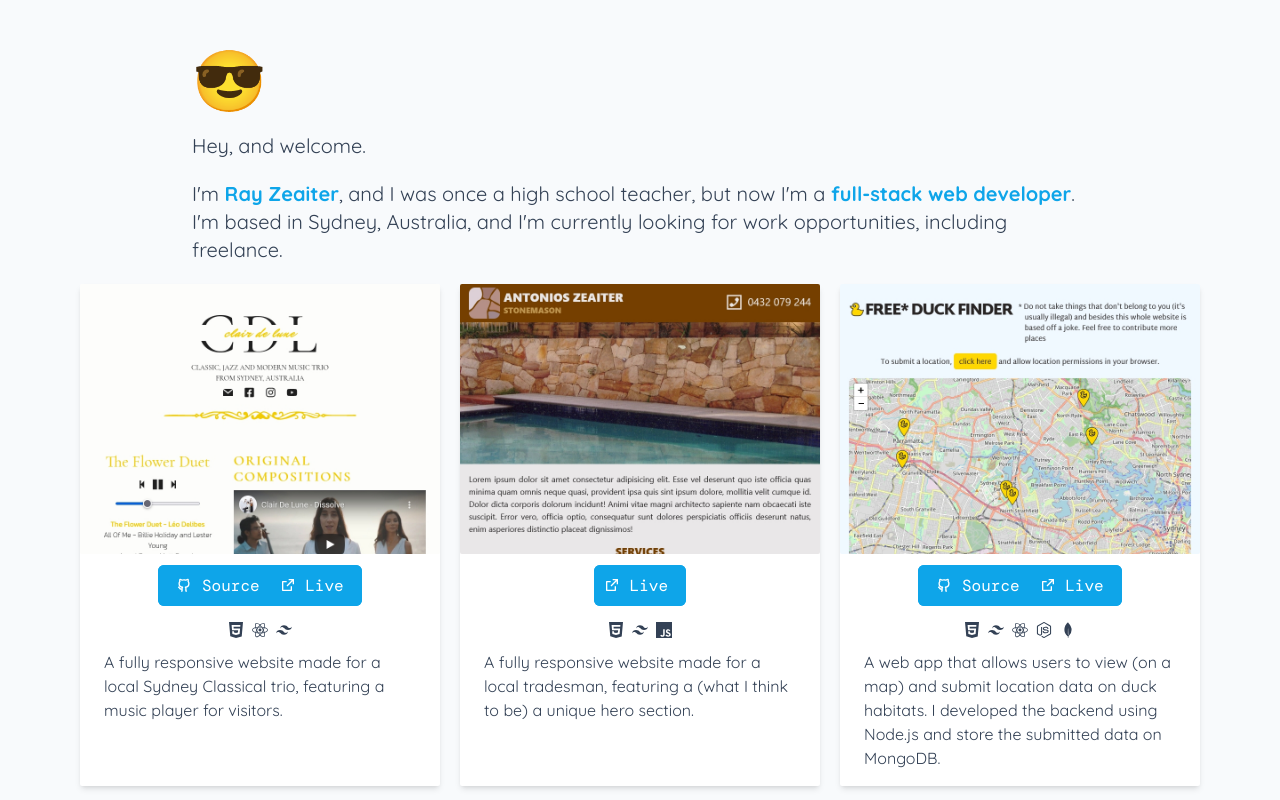
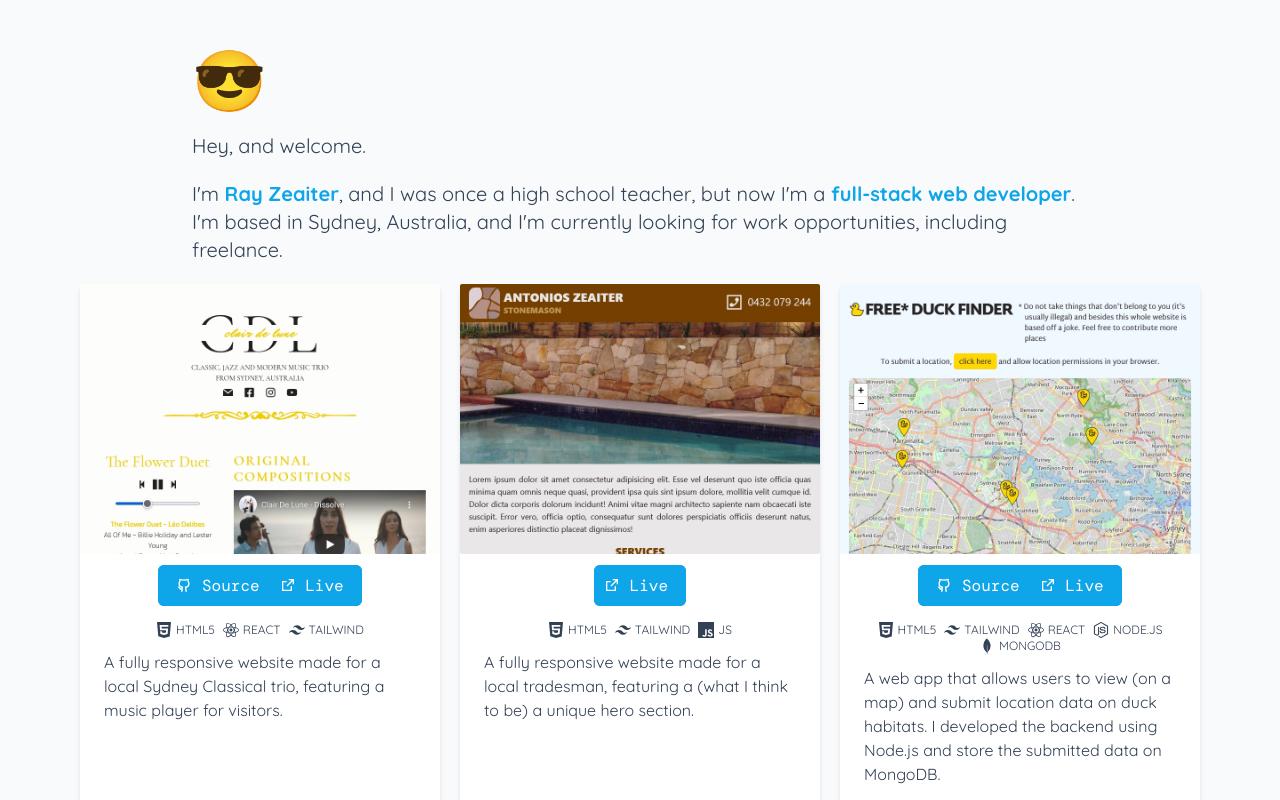
Before and after one commit to king-oldmate/portfolio-attempt-idk, a React (Create React App) app: page / in a window 1280 px wide. Shown: the top 800 px of the page. Built offline with nearby package versions, Linux system fonts and the light colour scheme; a web font is replaced by a local one.

Commit message:
experimenting with component

```diff
--- a/src/Technologies.jsx
+++ b/src/Technologies.jsx
@@ -25,8 +25,11 @@ const Technologies = ({ tools }) => {
       {tools.map((tool, index) => {
         console.log(tool);
         return (
-          <div key={tool} className=''>
-            <span title={tool.toUpperCase()}>{techList[tool]}</span>
+          <div key={tool} className='flex flex-wrap gap-x-1'>
+            {techList[tool]}
+            <span className='text-xs' title={tool.toUpperCase()}>
+              {tool.toUpperCase()}
+            </span>
           </div>
         );
       })}
```
